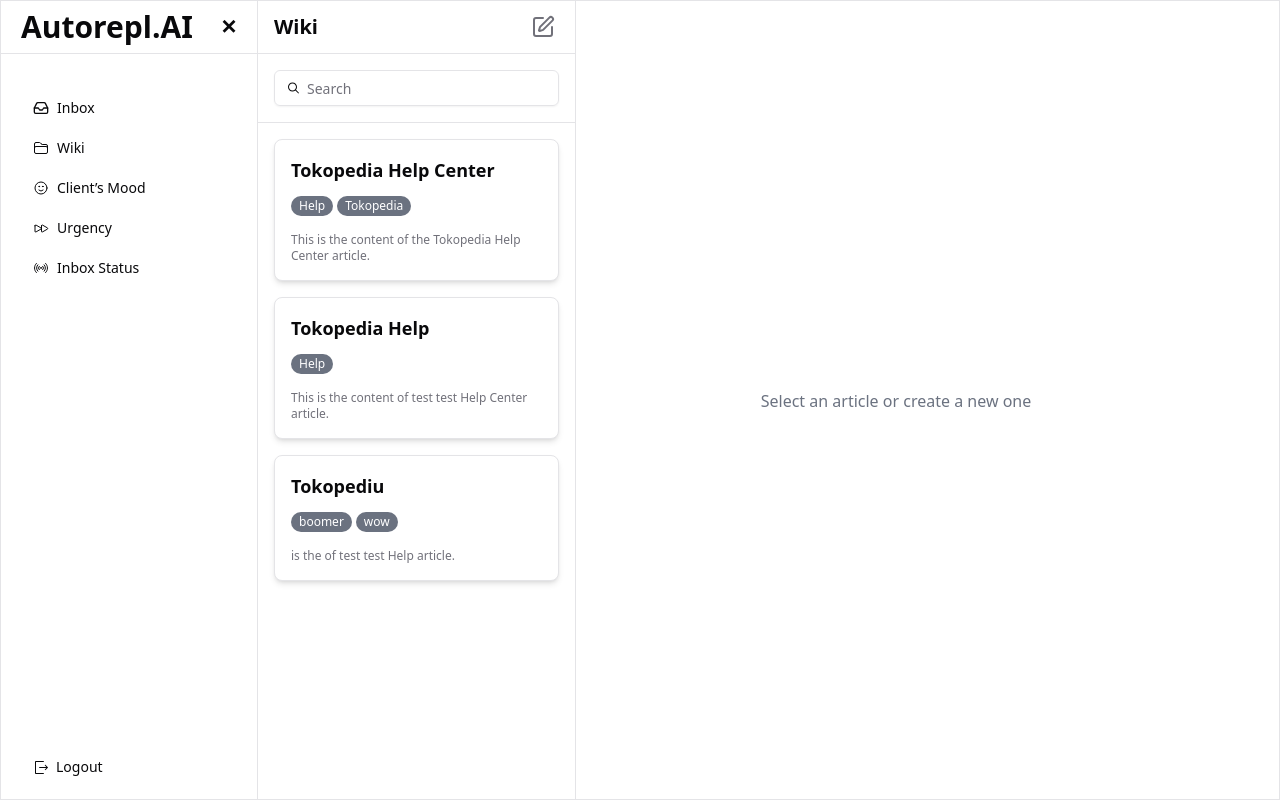
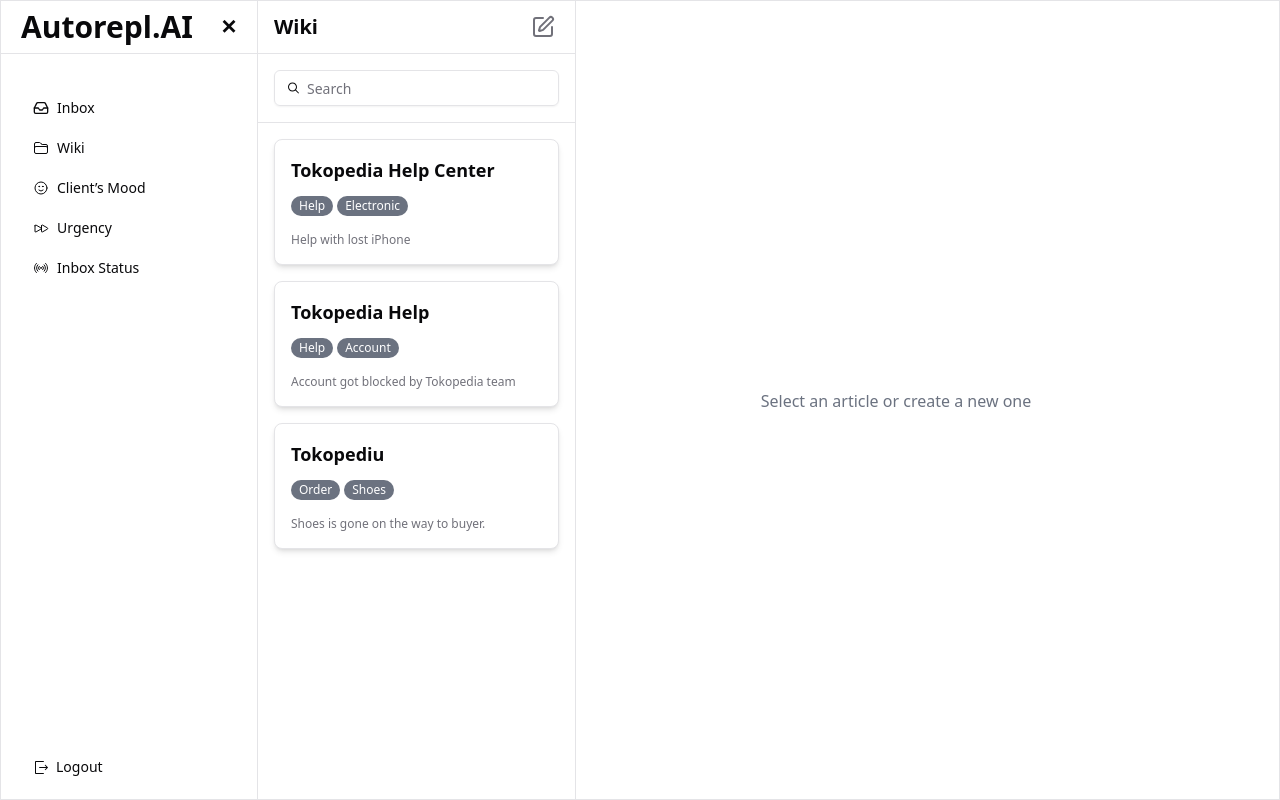
Before and after one commit to marcellinoco/autorepl, a Next.js app in the folder frontend/: page /wiki in a window 1280 px wide. Built offline with nearby package versions, Linux system fonts and the light colour scheme; no server answers.

Commit message:
change dummy

```diff
--- a/frontend/app/wiki/page.tsx
+++ b/frontend/app/wiki/page.tsx
@@ -14,22 +14,22 @@
     id: "1",
     createdAt: new Date(),
     title: "Tokopedia Help Center",
-    categories: ["Help", "Tokopedia"],
-    content: "This is the content of the Tokopedia Help Center article.",
+    categories: ["Help", "Electronic"],
+    content: "Help with lost iPhone",
   },
   {
     id: "2",
     createdAt: new Date(),
     title: "Tokopedia Help",
-    categories: ["Help"],
-    content: "This is the content of test test Help Center article.",
+    categories: ["Help", "Account"],
+    content: "Account got blocked by Tokopedia team",
   },
   {
     id: "3",
     createdAt: new Date(),
     title: "Tokopediu",
-    categories: ["boomer", "wow"],
-    content: " is the  of test test Help  article.",
+    categories: ["Order", "Shoes"],
+    content: "Shoes is gone on the way to buyer.",
   },
 ];
 
```
